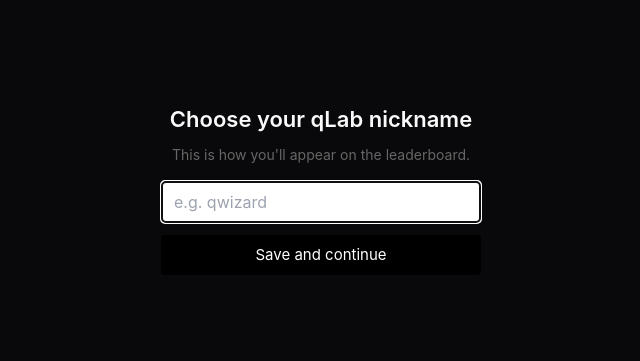
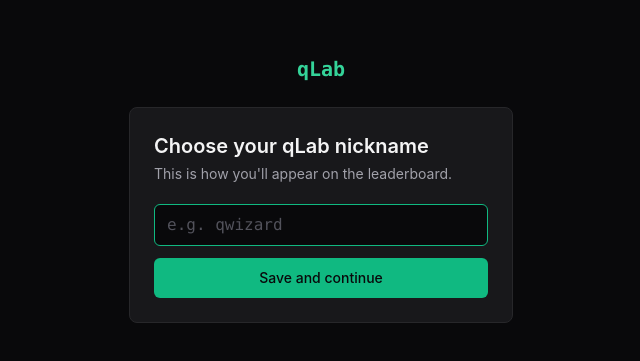
Before and after one commit to arvind-iyer-2001/qlab, a Next.js app in the folder web/: page /profile/setup in a window 1280 px wide. Shown: the part 211-572 px from the top of the page, without its empty margins (319-959 px from the left). Built offline with nearby package versions, Linux system fonts and the light colour scheme; no server answers.

Commit message:
refactor(web): re-skin /profile/setup with new theme

```diff
--- a/web/app/profile/setup/page.tsx
+++ b/web/app/profile/setup/page.tsx
@@ -2,6 +2,8 @@
 import { useAuth } from '@clerk/nextjs'
 import { useRouter, useSearchParams } from 'next/navigation'
 import { useState, Suspense } from 'react'
+import { Brand } from '@/components/ui/Brand'
+import { Button } from '@/components/ui/Button'
 
 function ProfileSetupInner() {
   const { getToken } = useAuth()
@@ -60,28 +62,29 @@
   }
 
   return (
-    <div style={{ display: 'flex', justifyContent: 'center', alignItems: 'center', minHeight: '100vh', flexDirection: 'column', gap: '16px', padding: '24px' }}>
-      <h1 style={{ fontSize: '22px', fontWeight: 600 }}>Choose your qLab nickname</h1>
-      <p style={{ color: '#666', fontSize: '14px', marginTop: '-8px' }}>This is how you'll appear on the leaderboard.</p>
-      <form onSubmit={handleSubmit} style={{ display: 'flex', flexDirection: 'column', gap: '12px', width: '100%', maxWidth: '320px' }}>
+    <div className="min-h-screen bg-zinc-950 text-zinc-100 flex flex-col items-center justify-center px-6 py-8 gap-6">
+      <Brand as="link" size="lg" />
+      <div className="w-full max-w-sm bg-zinc-900 border border-zinc-800 rounded-lg p-6">
+        <h1 className="text-xl font-semibold mb-1">Choose your qLab nickname</h1>
+        <p className="text-zinc-400 text-sm mb-5">
+          This is how you&apos;ll appear on the leaderboard.
+        </p>
+        <form onSubmit={handleSubmit} className="flex flex-col gap-3">
           <input
             type="text"
             value={nickname}
             onChange={e => setNickname(e.target.value)}
             placeholder="e.g. qwizard"
             maxLength={30}
-          style={{ padding: '8px 12px', fontSize: '16px', border: '1px solid #ccc', borderRadius: '4px' }}
             autoFocus
+            className="px-3 py-2 bg-zinc-950 border border-zinc-800 rounded-md text-zinc-100 placeholder-zinc-600 focus:outline-none focus:border-emerald-500 transition font-mono"
           />
-        {error && <p style={{ color: '#c00', fontSize: '13px', margin: 0 }}>{error}</p>}
-        <button
-          type="submit"
-          disabled={saving}
-          style={{ padding: '9px 0', fontSize: '15px', background: '#000', color: '#fff', border: 'none', borderRadius: '4px', cursor: saving ? 'not-allowed' : 'pointer', opacity: saving ? 0.6 : 1 }}
-        >
+          {error && <p className="text-rose-400 text-xs m-0">{error}</p>}
+          <Button type="submit" disabled={saving}>
             {saving ? 'Saving…' : 'Save and continue'}
-        </button>
+          </Button>
         </form>
+      </div>
     </div>
   )
 }
```
Lines whose indentation alone changed are shown as unchanged.
